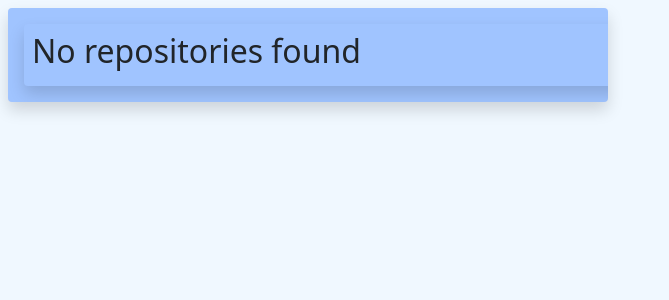
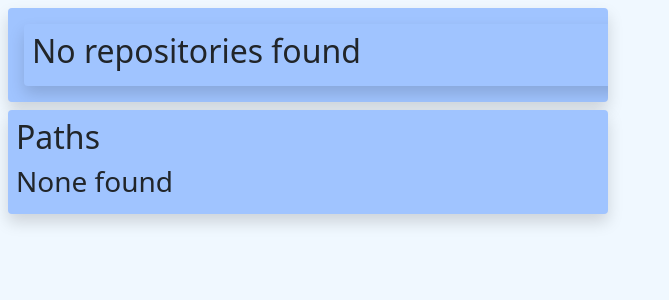
Before and after one commit to grglcy/borg-web, a Django app: template borgweb/borg/templates/borg/index.html in a window 1280 px wide. Shown: the part 56-356 px from the top of the page, without its empty margins (0-669 px from the left). Run offline with Django 3.2, Linux system fonts and the light colour scheme; the template is opened without the code that fills it, so the values that code supplies are empty; style sheets or scripts are compiled from the project's sources; some libraries are stand-ins or nearby versions.

Commit message:
Indicate when no paths have been specified

```diff
--- a/borgweb/borg/templates/borg/index.html
+++ b/borgweb/borg/templates/borg/index.html
@@ -68,18 +68,18 @@
     </div>
     </div>
     {% endif %}
-    {% if location_list %}
     <div style="width: 600px;" class="repo-container shadow rounded bg-primary overflow-hidden">
         <h2 class="h2">Paths</h2>
+    {% if location_list %}
         {% for location in location_list %}
         <dl class="att-label row ps-3">
             <dt class="col-3">{{ location.label }}</dt>
             <dd class="col-9">{{ location.short_description }}</dd>
         </dl>
         {% endfor %}
+    {% else %}
+        <h3 class="h3">None found</h3>
+    {% endif %}
     </div>
-    {% else %}
-
-    {% endif %}
 </div>
 {% endblock %}
```
